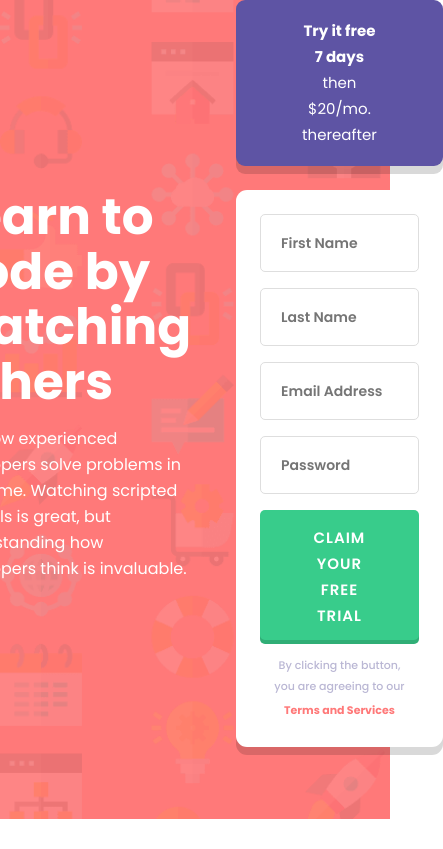
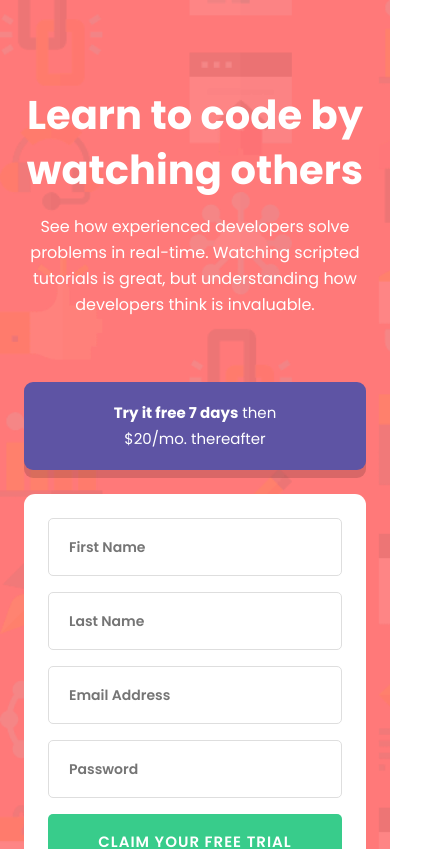
Before and after one commit to carlosloureda/fem-signup-form-component, a React (Create React App) app: page / in a window 390 px wide. Shown: the top 849 px of the page, 443 px wide, since content can reach past the window. Built offline with nearby package versions, Linux system fonts and the light colour scheme.

Commit message:
feat: Added breakpoints for little adjustments on desktop & mobile

```diff
--- a/src/components/pages/Signup.tsx
+++ b/src/components/pages/Signup.tsx
@@ -29,9 +29,13 @@ S.Section = styled.section`
   font-size, we cannot ever overrite (it won't work). Check this awesome post on stackoverflow:
   https://stackoverflow.com/questions/47409585/using-rem-units-in-media-queries-and-as-width#answer-51993054
   */
-  @media (max-width: ${breakpoints.mobile}) {
+  @media (max-width: ${breakpoints.mobileSmall}) {
     background-image: url(${bgMobile}),
       linear-gradient(to right, ${colors.red}, ${colors.red});
+    display: block;
+  }
+
+  @media (max-width: ${breakpoints.mobileBig}) {
     display: block;
   }
 
@@ -50,30 +54,33 @@ S.HomeTitle = styled.div`
   text-align: center;
   padding-top: 8.8rem;
   margin-bottom: 6.4rem;
-  max-width: 52.5rem;
 
-  @media (min-width: ${breakpoints.mobile}) {
+  @media (min-width: ${breakpoints.mobileBig}) {
+    max-width: 52.5rem;
     text-align: initial;
   }
 
   .heading {
-    font-size: ${hugeFontSize};
-    line-height: 3.6rem;
-    padding-bottom: 1.6rem;
+    padding-bottom: 4.5rem;
+    font-size: 5rem;
+    line-height: 5.5rem;
 
-    /* TODO: do breakpoints for tablet and desktop */
-    @media (min-width: ${breakpoints.mobile}) {
-      font-size: 5rem;
-      line-height: 5.5rem;
+    @media (min-width: ${breakpoints.mobileSmall}) and (max-width: ${breakpoints.tablet}) {
+      font-size: 4rem;
+      padding-bottom: 1.6rem;
+    }
+
+    @media (max-width: ${breakpoints.mobileSmall}) {
+      font-size: ${hugeFontSize};
+      line-height: 3.6rem;
+      padding-bottom: 1.6rem;
     }
   }
 `;
 
 S.FormContainer = styled.div`
-  max-width: 54rem;
-  @media (min-width: ${breakpoints.mobile}) {
-    /* width: 50%;
-    float: left; */
+  @media (min-width: ${breakpoints.mobileBig}) {
+    max-width: 54rem;
   }
 `;
 
@@ -96,7 +103,6 @@ S.Form = styled.form`
   background-color: #fff;
   border-radius: 1.1rem;
   padding: 2.4rem;
-  /* margin-bottom: 7.2rem; */
   text-align: center;
   box-shadow: 0 0.8rem 0 rgba(0, 0, 0, 0.15);
 
@@ -122,7 +128,7 @@ S.Form = styled.form`
   }
   .btn {
     text-transform: uppercase;
-    padding: 1.5rem 4rem;
+    padding: 1.5rem 3rem;
     display: block;
     border-radius: 0.5rem;
     background-color: ${colors.green};
--- a/src/theme/variables.tsx
+++ b/src/theme/variables.tsx
@@ -13,7 +13,9 @@ export const colors = {
 */
 export const breakpoints = {
   desktop: "1444px",
-  mobile: "375px",
+  mobileSmall: "375px",
+  mobileBig: "700px",
+  tablet: "964px",
 };
 
 export const defaultFontSize = "1.6rem";
```
Also changed, not shown: 1 other file (tests, documents, lock files or other folders).
